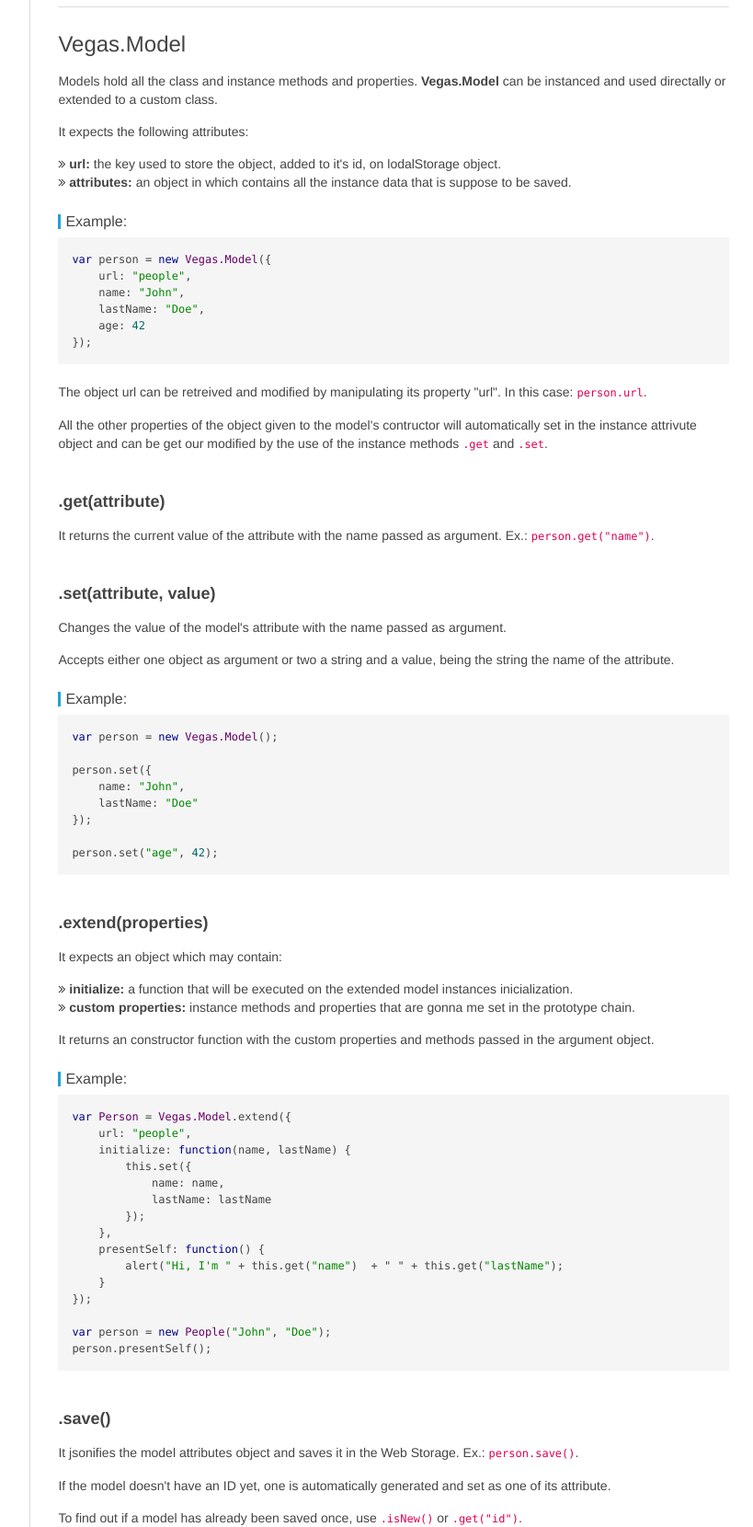
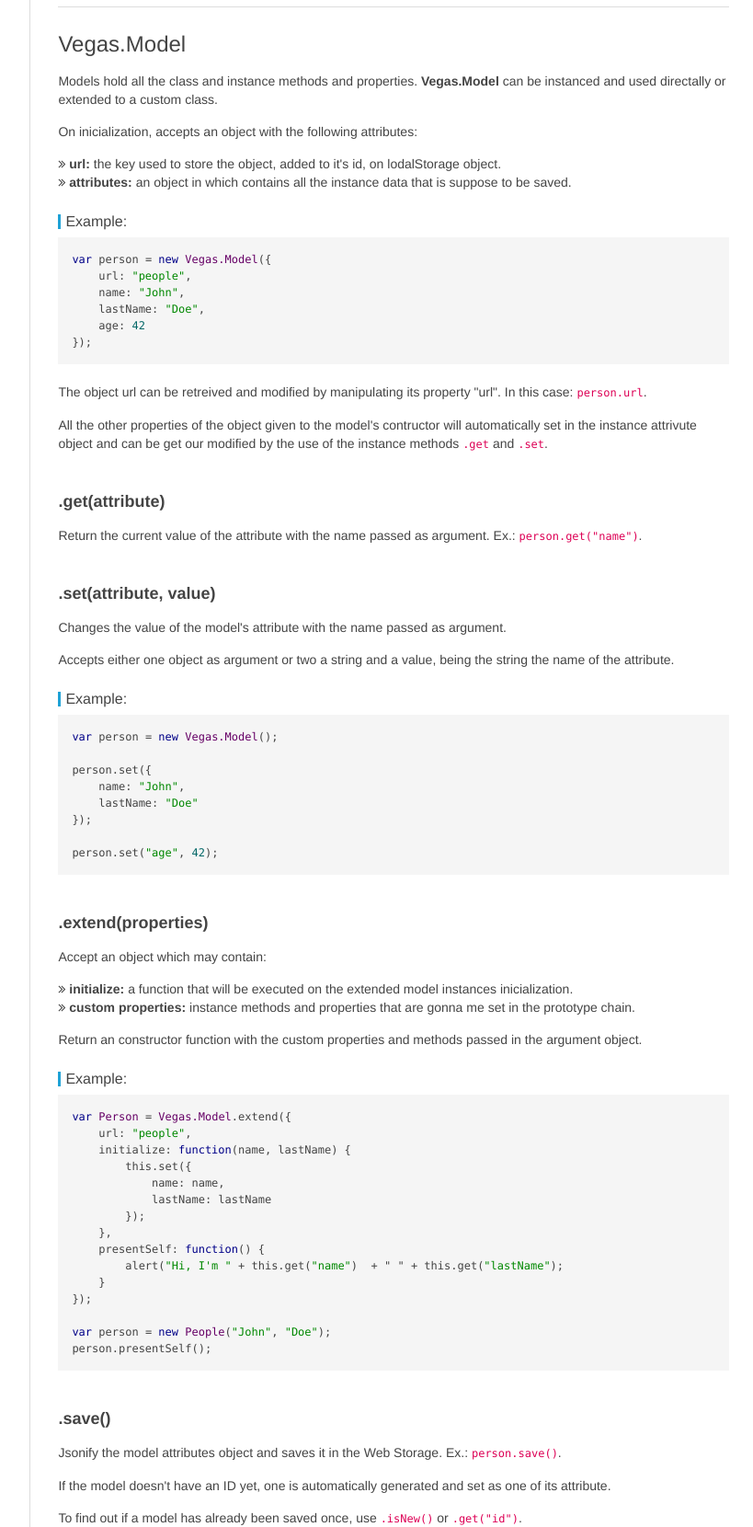
Before and after one commit to lpelos/vegas-js, a plain HTML site: page index.html in a window 1280 px wide. Shown: the part 1140-2800 px from the top of the page at 92% size, without its empty margins (176-995 px from the left). Drawn offline with Linux system fonts and the light colour scheme.

Commit message:
slightly text change

```diff
--- a/index.html
+++ b/index.html
@@ -42,6 +42,7 @@
     <li class="uk-nav-header"><a href="#collection">Collection</a></li>
     <li class="uk-parent">
       <ul class="uk-nav-sub">
+        <li><a href="#collection_add">.add</a></li>
       </ul>
     </li>
   </ul>
@@ -137,7 +138,7 @@
   <section id="model">
     <h2>Vegas.Model</h2>
     <p>Models hold all the class and instance methods and properties. <strong>Vegas.Model</strong> can be instanced and used directally or extended to a custom class.</p>
-    <p>It expects the following attributes:</p>
+    <p>On inicialization, accepts an object with the following attributes:</p>
     <dl class="uk-clearfix">
       <dt><i class="uk-icon-double-angle-right"></i> url:</dt>
       <dd>the key used to store the object, added to it's id, on lodalStorage object.</dd>
@@ -164,7 +165,7 @@
 
     <section id="model_get">
       <h3 class="method-title">.get(attribute)</h3>
-      <p>It returns the current value of the attribute with the name passed as argument. Ex.: <code>person.get("name")</code>.</p>
+      <p>Return the current value of the attribute with the name passed as argument. Ex.: <code>person.get("name")</code>.</p>
     </section>
 
     <section id="model_set">
@@ -192,7 +193,7 @@ person.set(<span class="str">"age"</span>, <span class="lit">42</span>);
     <section id="model_extend">
       <h3 class="method-title">.extend(properties)</h3>
 
-      <p>It expects an object which may contain:</p>
+      <p>Accept an object which may contain:</p>
 
       <dl class="uk-clearfix">
         <dt><i class="uk-icon-double-angle-right"></i> initialize:</dt>
@@ -201,7 +202,7 @@ person.set(<span class="str">"age"</span>, <span class="lit">42</span>);
         <dd>instance methods and properties that are gonna me set in the prototype chain.</dd>
       </dl>
 
-      <p>It returns an constructor function with the custom properties and methods passed in the argument object.</p>
+      <p>Return an constructor function with the custom properties and methods passed in the argument object.</p>
 
       <div class="uk-panel uk-panel-box">
         <h3 class="uk-panel-title">Example:</h3>
@@ -230,7 +231,7 @@ person.presentSelf();
     <section id="model_save">
       <h3 class="method-title">.save()</h3>
 
-      <p>It jsonifies the model attributes object and saves it in the Web Storage. Ex.: <code>person.save()</code>.</p>
+      <p>Jsonify the model attributes object and saves it in the Web Storage. Ex.: <code>person.save()</code>.</p>
 
       <p>If the model doesn't have an ID yet, one is automatically generated and set as one of its attribute.</p>
 
@@ -245,7 +246,7 @@ person.presentSelf();
     <section id="model_fetch">
       <h3 class="method-title">.fetch()</h3>
 
-      <p>It fetches in Web Storage for data which key matches the model's URL and ID and, if found, updates its attributes.</p>
+      <p>Fetch in Web Storage for data which key matches the model's URL and ID and, if found, updates its attributes.</p>
 
       <div class="uk-panel uk-panel-box">
         <h3 class="uk-panel-title">Example:</h3>
@@ -305,6 +306,11 @@ person.fetch();</pre>
 
       </code>
     </div>
+
+    <section id="collection_add">
+      <h3 class="method-title">.add(model)</h3>
+    </section>
+
   </section>
 
 </article>
```
